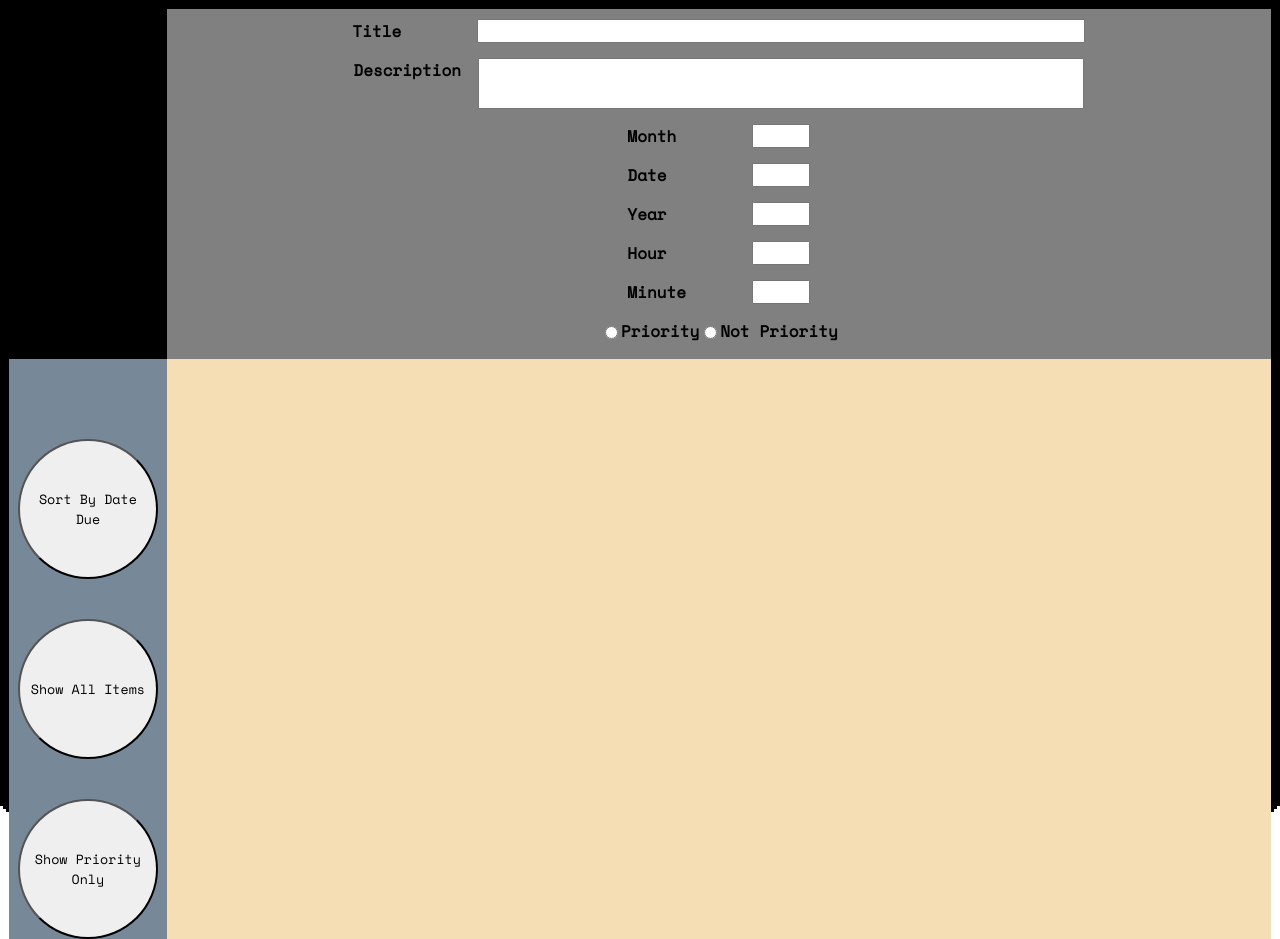
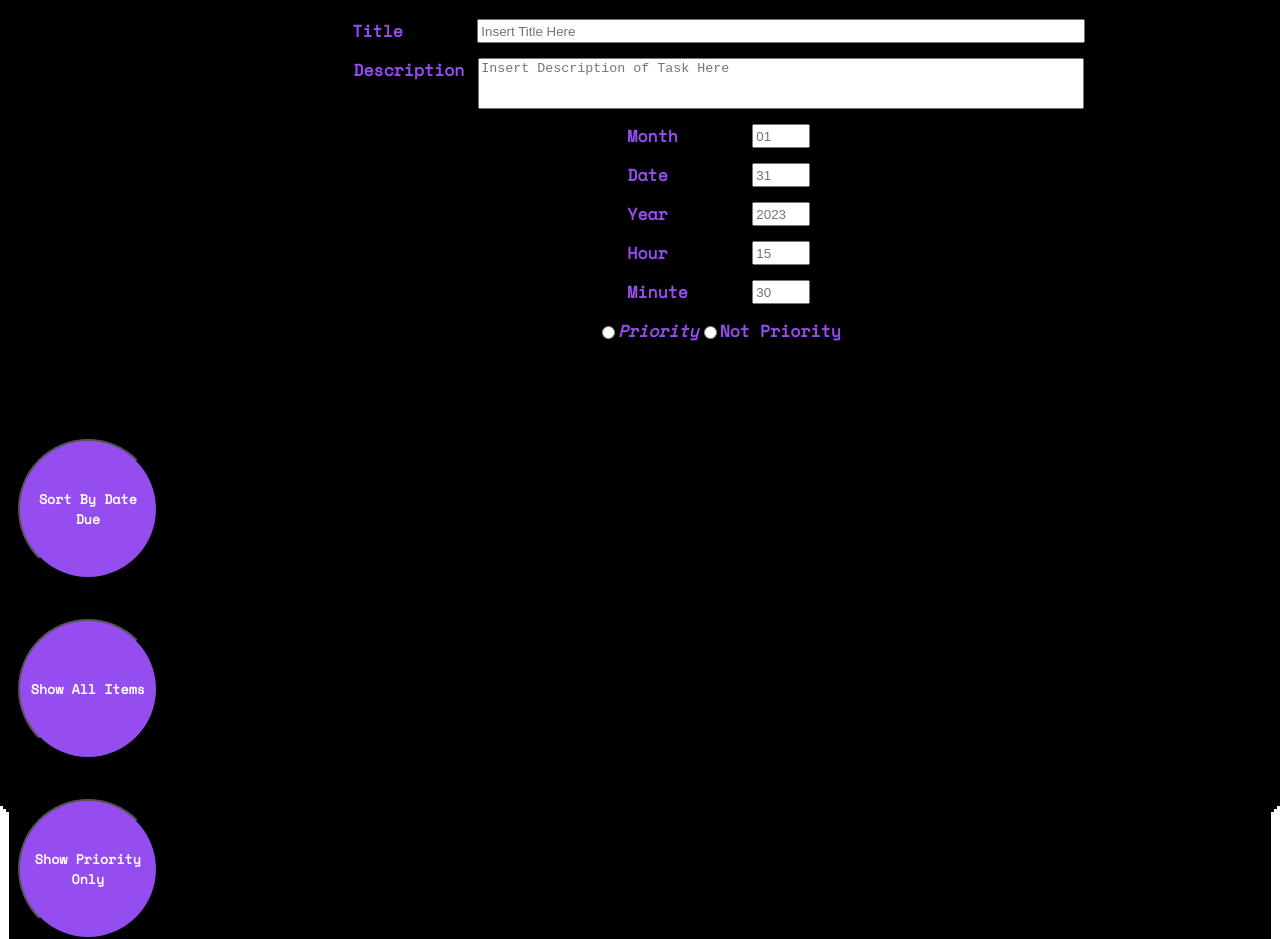
Before and after one commit to vano31/todolist, a website built with webpack: page dist/index.html in a window 1280 px wide. Built offline with nearby package versions, Linux system fonts and the light colour scheme.

Commit message:
Made changes to colors and font, add placeholder to forms

```diff
--- a/src/notetemplate.js
+++ b/src/notetemplate.js
@@ -61,6 +61,7 @@ additionform.id = 'additionform';
 let titledivadd = document.createElement('div');
 let titleform = document.createElement('input');
 titleform.id = 'titleform';
+titleform.placeholder = 'Insert Title Here';
 titleform.setAttribute('name', 'title');
 let titlelabel = document.createElement('label')
 titlelabel.textContent = 'Title'
@@ -73,6 +74,7 @@ additionform.appendChild(titledivadd);
 let descriptiondivadd = document.createElement('div');
 let descriptionform = document.createElement('textarea');
 descriptionform.id = 'descriptionform';
+descriptionform.placeholder = 'Insert Description of Task Here';
 descriptionform.setAttribute('name', 'description');
 let descriptionlabel = document.createElement('label')
 descriptionlabel.textContent = 'Description'
@@ -85,6 +87,7 @@ additionform.appendChild(descriptiondivadd);
 let monthdivadd = document.createElement('div');
 let monthform = document.createElement('input');
 monthform.id = 'monthform';
+monthform.placeholder = '01';
 monthform.setAttribute('name', 'Month');
 let monthlabel = document.createElement('label')
 monthlabel.textContent = 'Month'
@@ -97,6 +100,7 @@ additionform.appendChild(monthdivadd);
 let datedivadd = document.createElement('div');
 let dateform = document.createElement('input');
 dateform.id = 'dateform';
+dateform.placeholder = '31'
 dateform.setAttribute('name', 'date');
 let datelabel = document.createElement('label')
 datelabel.textContent = 'Date'
@@ -109,6 +113,7 @@ additionform.appendChild(datedivadd);
 let yeardivadd = document.createElement('div');
 let yearform = document.createElement('input');
 yearform.id = 'yearform';
+yearform.placeholder = '2023';
 yearform.setAttribute('name', 'year');
 let yearlabel = document.createElement('label')
 yearlabel.textContent = 'Year'
@@ -121,6 +126,7 @@ additionform.appendChild(yeardivadd);
 let hourdivadd = document.createElement('div');
 let hourform = document.createElement('input');
 hourform.id = 'hourform';
+hourform.placeholder = '15';
 hourform.setAttribute('name', 'hour');
 let hourlabel = document.createElement('label')
 hourlabel.textContent = 'Hour';
@@ -133,6 +139,7 @@ additionform.appendChild(hourdivadd);
 let minutedivadd = document.createElement('div');
 let minuteform = document.createElement('input');
 minuteform.id = 'minuteform';
+minuteform.placeholder = '30';
 minuteform.setAttribute('name', 'minute');
 let minutelabel = document.createElement('label')
 minutelabel.textContent = 'Minute'
@@ -157,6 +164,7 @@ radiocontainer.appendChild(priorityYes)
 
 let priorityYesLabel = document.createElement('label');
 priorityYesLabel.textContent = 'Priority';
+priorityYesLabel.setAttribute('style', 'font-style: italic');
 priorityYesLabel.id = 'priorityYesLabel';
 radiocontainer.appendChild(priorityYesLabel);
 
--- a/src/style.css
+++ b/src/style.css
@@ -17,13 +17,16 @@
 
 button {
 
-    font-family: 'Space Mono', monospace;;
+    font-family: 'Space Mono', monospace;
+    font-weight: bold;
+    background-color: #964df0;
+    color: white;
 
 }
 
 .wrapper {
 
-    background-color: wheat;
+    background-color: black;
     display: grid;
     grid-template-columns: 1fr 7fr;
 
@@ -31,7 +34,7 @@ button {
 
 #sidebar {
 
-    background-color: lightslategray;
+    background-color: black;
     grid-column: 1 / 2;
 
     display: grid;
@@ -95,7 +98,7 @@ button {
 
 #mainsection {
 
-    background-color: wheat;
+    background-color: black;
     grid-column: 2 / 3;
 
     display: grid;
@@ -108,7 +111,7 @@ button {
 
 #searchsection {
 
-    background-color: gray;
+    background-color: black;
     grid-row: 1 / 2;
     display: grid;
     grid-template-columns: 1fr 8fr 1fr;
@@ -123,7 +126,7 @@ button {
     grid-row: 2 / 3;
     display: flex;
     flex-direction: column;
-    align-items: center;
+    /*align-items: center;*/
     gap: 10px;
 
 }
@@ -135,6 +138,12 @@ button {
     align-items: center;
     border-style: dotted;
     border-color: black;
+    margin-left: 50px;
+    margin-right: 50px;
+    font-size: 12px;
+    background-color: #575659;
+    color: white;
+    border-radius: 25px;
 
 }
 
@@ -171,7 +180,7 @@ button {
 
     position: fixed;
     border-style: solid;
-    border-color: red;
+    border-color: #964df0 ;
 
     height: 600px;
     width: 1000px;
@@ -181,7 +190,7 @@ button {
     transform: translate(-50%, -50%);
 
     z-index: 2;
-    background-color: brown;
+    background-color: black;
 
 
 
@@ -209,6 +218,8 @@ button {
 label {
 
     font-weight: bold;
+    color: #964df0;
+    font-size: 16.5px;
 
 }
 
```
Also changed, not shown: 1 other file.
